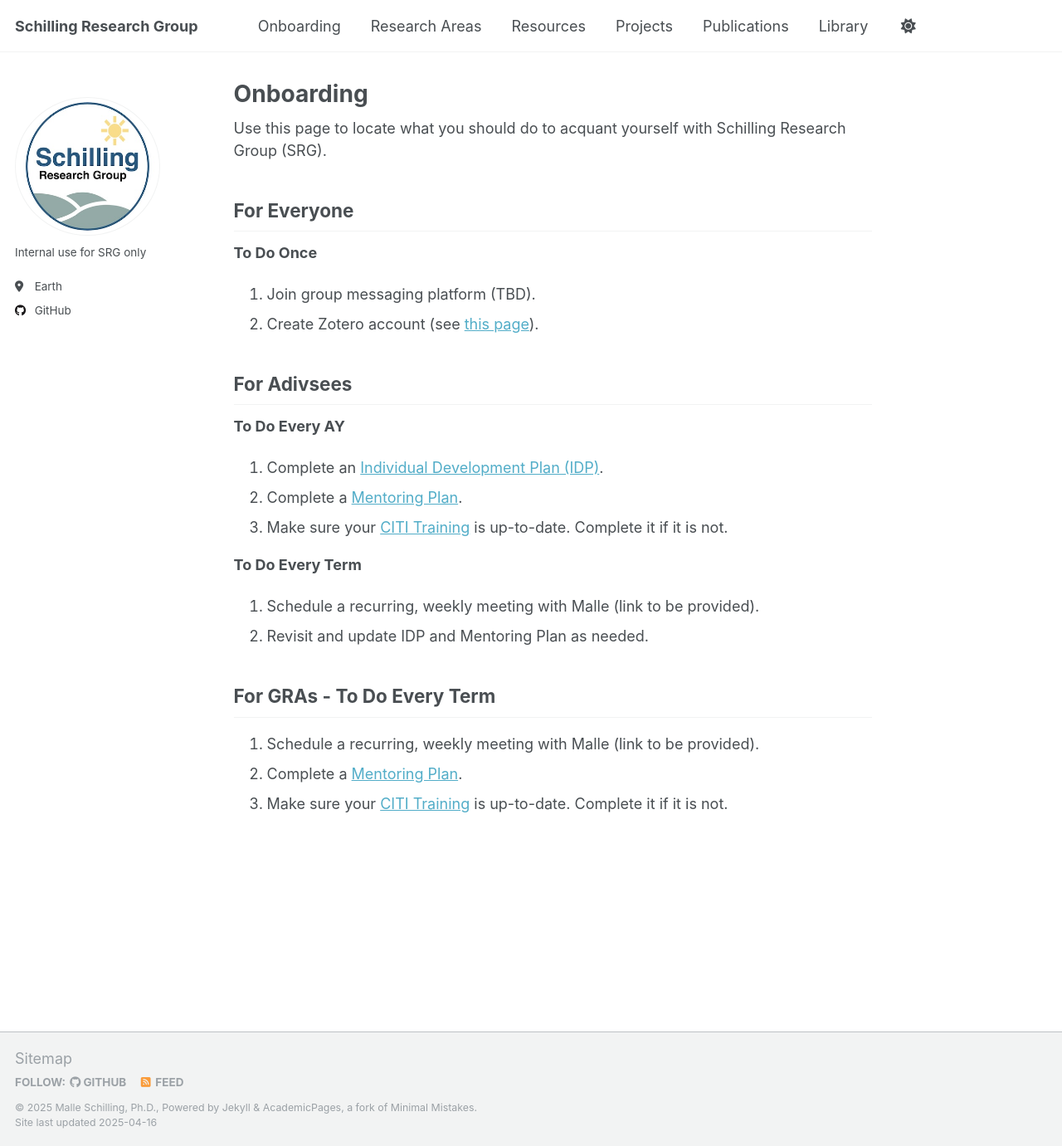
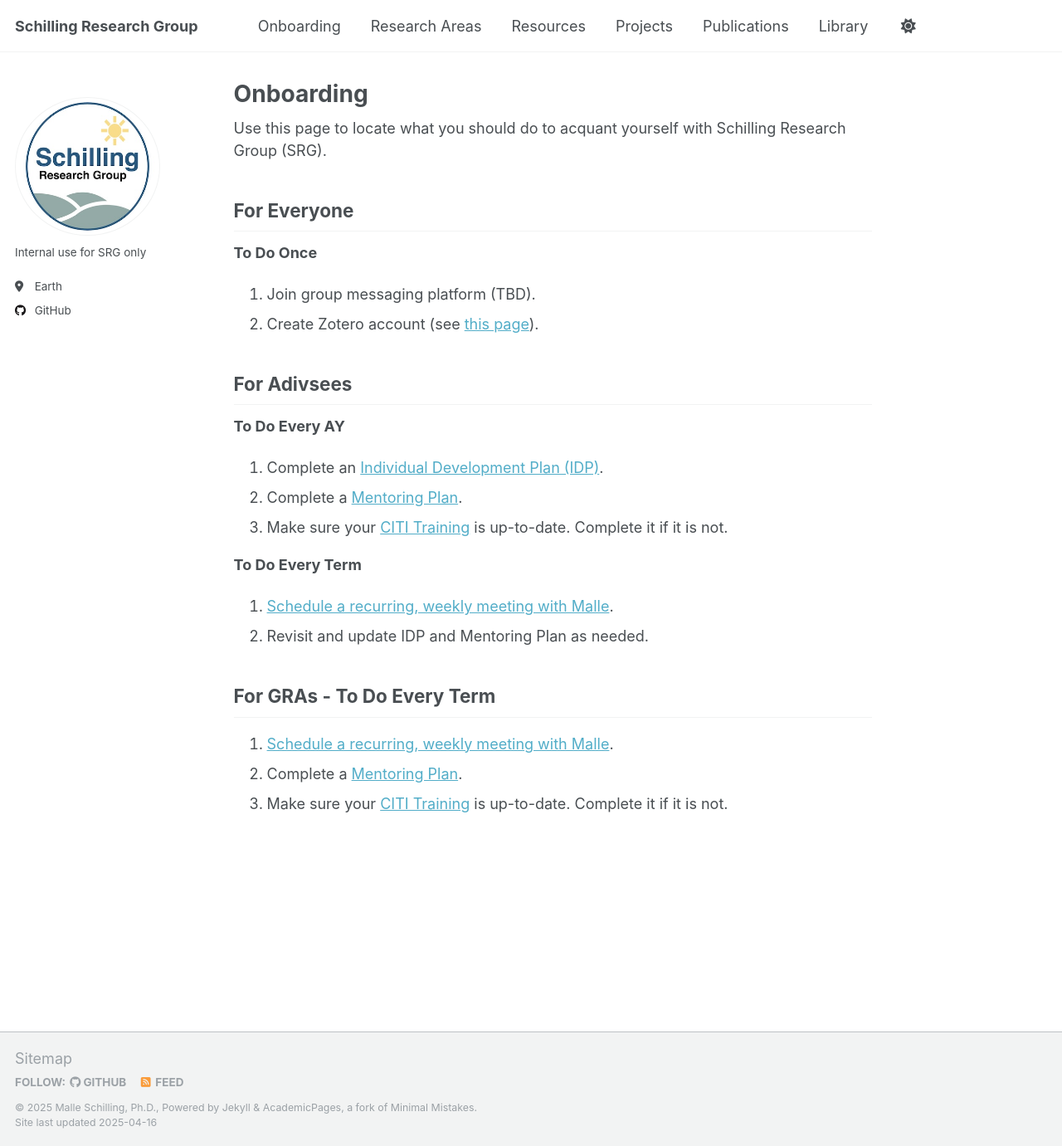
Before and after one commit to schillingmr/schilling-rg, a Jekyll site: the page built from _pages/onboarding.md, in a window 1280 px wide and 1381 px high. Shown: the whole window at 83% size. Built offline with Jekyll 4.4.1, drawn with Linux system fonts in a browser that asks for light colours.

Commit message:
Update onboarding.md

```diff
--- a/_pages/onboarding.md
+++ b/_pages/onboarding.md
@@ -18,10 +18,10 @@ Use this page to locate what you should do to acquant yourself with Schilling Re
 3. Make sure your [CITI Training](https://researchcompliance.asu.edu/human-subjects/training/) is up-to-date. Complete it if it is not.
 
 **To Do Every Term**
-1. Schedule a recurring, weekly meeting with Malle (link to be provided).
+1. [Schedule a recurring, weekly meeting with Malle](https://docs.google.com/spreadsheets/d/1KFBrteQqckF7IC3rk_RUXa8rSngNNDaQ7xxXtTxiuGc/edit?usp=sharing).
 2. Revisit and update IDP and Mentoring Plan as needed.
 
 ## **For GRAs - To Do Every Term**
-1. Schedule a recurring, weekly meeting with Malle (link to be provided).
+1. [Schedule a recurring, weekly meeting with Malle](https://docs.google.com/spreadsheets/d/1KFBrteQqckF7IC3rk_RUXa8rSngNNDaQ7xxXtTxiuGc/edit?usp=sharing).
 2. Complete a [Mentoring Plan](https://docs.google.com/document/d/1lVPOhaGQ7zV01xwUOo_bu2AJRiZPzDBlRiUjcAO7XMQ/edit?usp=sharing).
 3. Make sure your [CITI Training](https://researchcompliance.asu.edu/human-subjects/training/) is up-to-date. Complete it if it is not.
```
